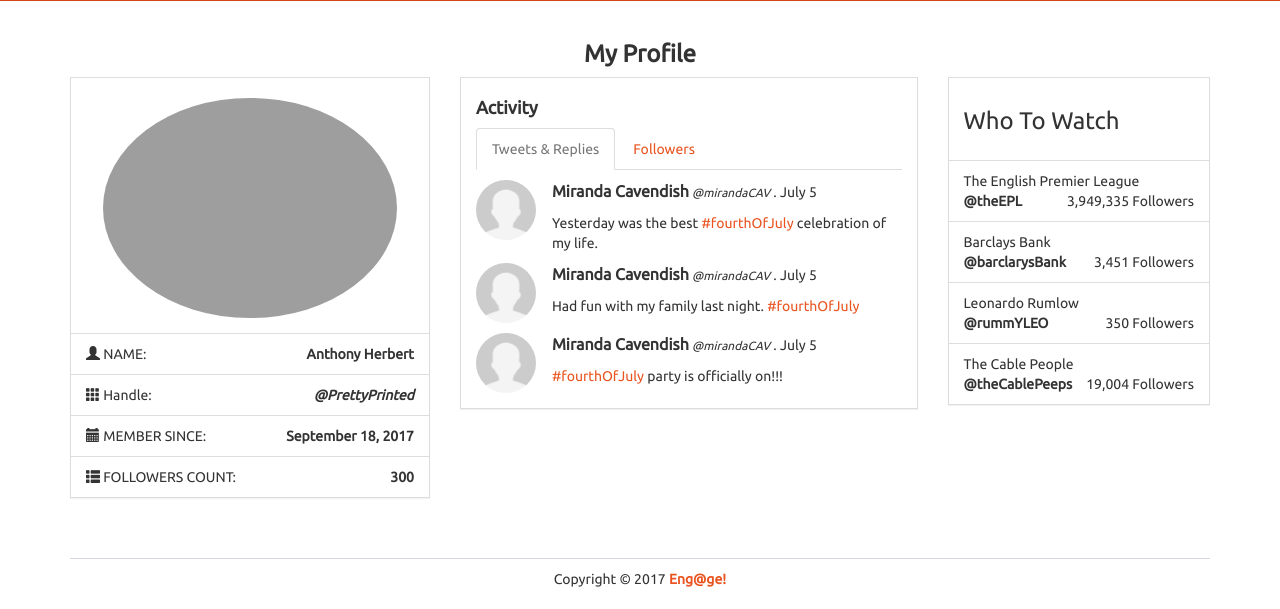
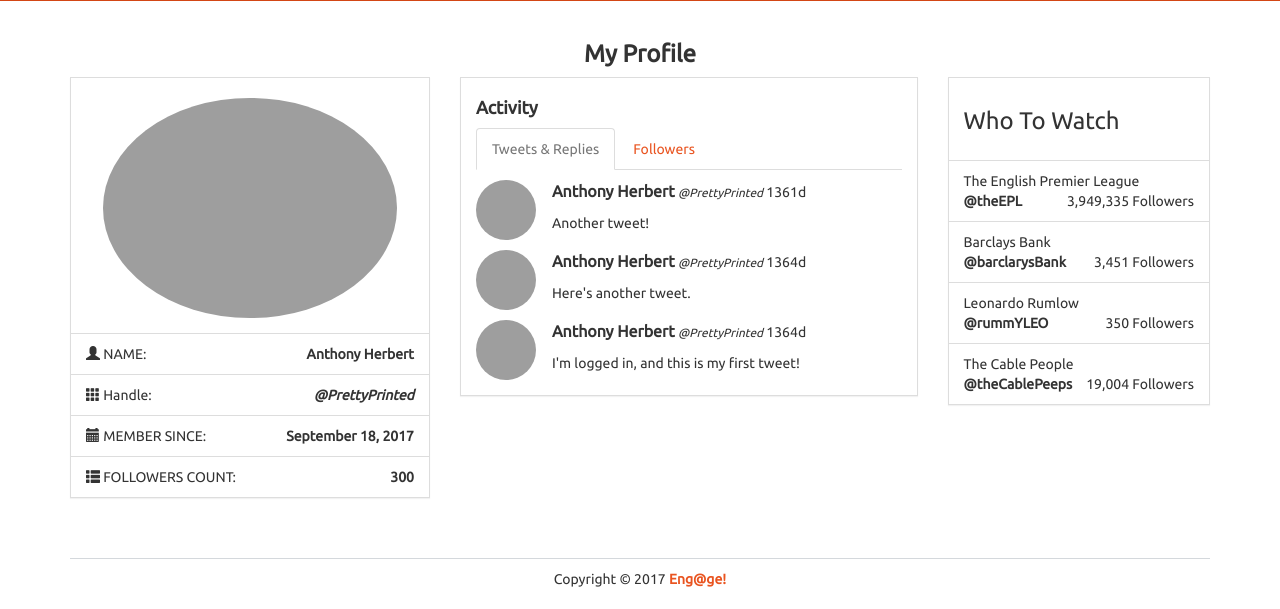
Before and after one commit to AlphaVictorDelta/ENGAGE_Social_Platform_for_Studs, a Flask app: page /profile in a window 1280 px wide. Shown: the part 251-860 px from the top of the page. Run offline with Flask 2, Linux system fonts and the light colour scheme; a user stored in the database is signed in; data comes from the database, SQL or seed files in the repository; some libraries are stand-ins or nearby versions.

Commit message:
Mede the profile look more general

```diff
--- a/templates/profile.html
+++ b/templates/profile.html
@@ -100,63 +100,27 @@
 								<!-- Tab panes -->
 								<div class="tab-content">
 									<div role="tabpanel" class="tab-pane active" id="tweets">
+										{% for tweet in tweets %}
 										<div class="row">
 											<div class="col-lg-12">
 												<div class="row pad">
 													<div class="col-lg-2">
-														<img src="{{ url_for('static', filename='imgs/anonymous.png') }}" class="img-circle" style="width: 60px; height: 60px;" />
+														<img src="{{ tweet.user.image }}" class="img-circle" style="width: 60px; height: 60px;" />
 													</div>
 													<div class="col-lg-10">
 														<div>
-															<strong class="mid">Miranda Cavendish</strong>
-															<small><em>@mirandaCAV</em></small> .
-															July 5
+															<strong class="mid">{{ tweet.user.name }}</strong>
+															<small><em>@{{ tweet.user.username }}</em></small>
+															{{ (current_time - tweet.date_created)|time_since }}
 														</div>
 														<div class="pad">
-															Yesterday was the best <a href="#">#fourthOfJuly</a> celebration of my life.
+															{{ tweet.text }}
 														</div>
 													</div>
 												</div>
 											</div>
 										</div>
-										<div class="row">
-											<div class="col-lg-12">
-												<div class="row pad">
-													<div class="col-lg-2">
-														<img src="{{ url_for('static', filename='imgs/anonymous.png') }}" class="img-circle" style="width: 60px; height: 60px;" />
-													</div>
-													<div class="col-lg-10">
-														<div>
-															<strong class="mid">Miranda Cavendish</strong>
-															<small><em>@mirandaCAV</em></small> .
-															July 5
-														</div>
-														<div class="pad">
-															Had fun with my family last night. <a href="#">#fourthOfJuly</a>
-														</div>
-													</div>
-												</div>
-											</div>
-										</div>
-										<div class="row">
-											<div class="col-lg-12">
-												<div class="row pad">
-													<div class="col-lg-2">
-														<img src="{{ url_for('static', filename='imgs/anonymous.png') }}" class="img-circle" style="width: 60px; height: 60px;" />
-													</div>
-													<div class="col-lg-10">
-														<div>
-															<strong class="mid">Miranda Cavendish</strong>
-															<small><em>@mirandaCAV</em></small> .
-															July 5
-														</div>
-														<div class="pad">
-															<a href="#">#fourthOfJuly</a> party is officially on!!!
-														</div>
-													</div>
-												</div>
-											</div>
-										</div>
+										{% endfor %}
 									</div>
 									<div role="tabpanel" class="tab-pane" id="followings">
 										<div class="row">
--- a/views.py
+++ b/views.py
@@ -34,10 +34,22 @@ def login():
 
     return render_template('index.html', form=form)
 
-@app.route('/profile')
-@login_required
-def profile():
-    return render_template('profile.html', current_user=current_user)
+@app.route('/profile', defaults={'username' : None})
+@app.route('/profile/<username>')
+def profile(username):
+
+    if username:
+        user = User.query.filter_by(username=username).first()
+        if not user:
+            abort(404)
+    else:
+        user = current_user
+
+    tweets = Tweet.query.filter_by(user=user).order_by(Tweet.date_created.desc()).all()
+
+    current_time = datetime.now()
+
+    return render_template('profile.html', current_user=user, tweets=tweets, current_time=current_time)
 
 @app.route('/logout')
 @login_required
@@ -55,12 +67,10 @@ def timeline(username):
         if not user:
             abort(404)
 
-        user_id = user.id
     else:
         user = current_user
-        user_id = current_user.id
 
-    tweets = Tweet.query.filter_by(user_id=user_id).order_by(Tweet.date_created.desc()).all()
+    tweets = Tweet.query.filter_by(user=user).order_by(Tweet.date_created.desc()).all()
     total_tweets = len(tweets)
 
     current_time = datetime.now()
```
